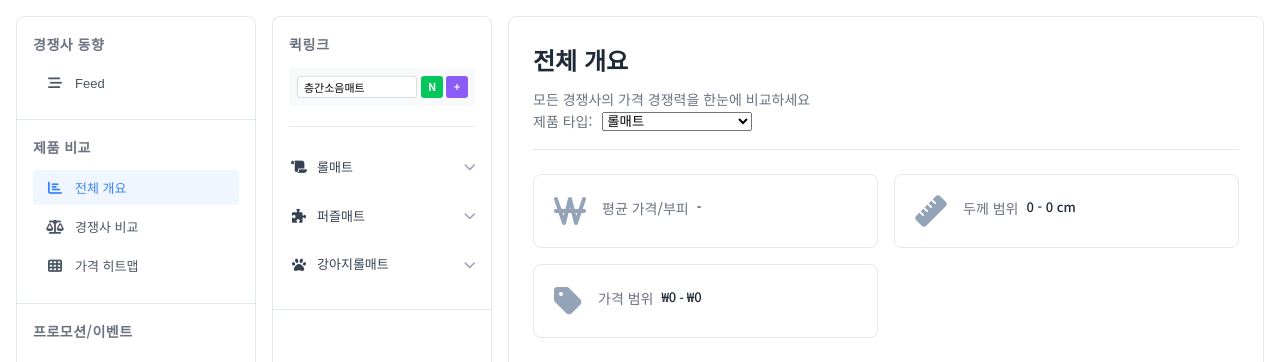
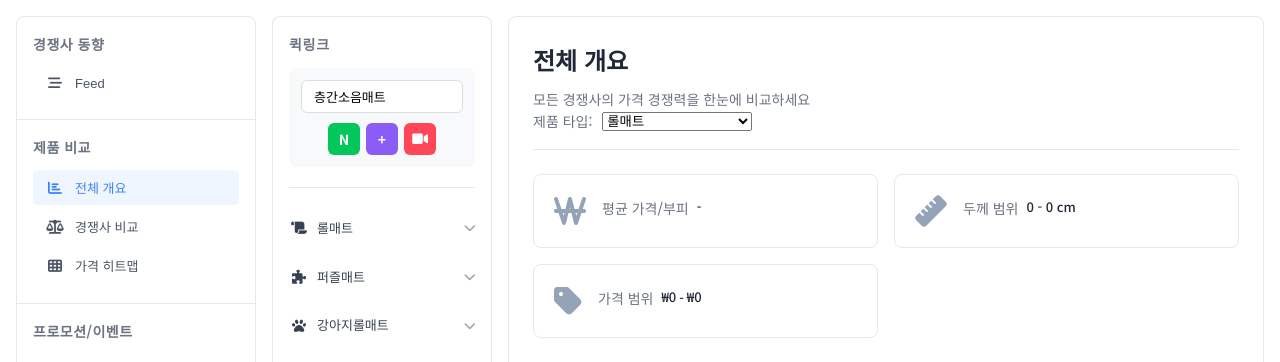
Before and after one commit to cjstmdduq/FollowScope, a Flask app: page /dashboard in a window 1280 px wide. Shown: the part 71-433 px from the top of the page. Run offline with Flask 3, Linux system fonts and the light colour scheme; data that the repository does not hold is empty.

Commit message:
feat: 퀵링크 쇼핑라이브 버튼 및 모바일 토글 기능 추가
- 쇼핑라이브 버튼에 FontAwesome video 아이콘 적용
- 입력창 크기 확대 (100% 너비) 및 버튼을 아래로 정렬
- 버튼 크기 32x32px로 확대, 간격 조정
- 모바일 퀵링크 토글 버튼 추가 (우측 하단 플로팅)
- 모바일에서 오른쪽 슬라이드 퀵링크 패널 구현
- 오버레이 클릭으로 닫기 기능 추가

```diff
--- a/web_app/static/css/style.css
+++ b/web_app/static/css/style.css
@@ -36,6 +36,14 @@ body {
     display: none;
 }
 
+.mobile-quicklinks-toggle {
+    display: none;
+}
+
+.quicklinks-overlay {
+    display: none;
+}
+
 /* Sidebar Overlay - Hidden by default */
 .sidebar-overlay {
     display: none;
@@ -1561,40 +1569,42 @@ footer .developer-info {
 
 /* Naver Search Styles */
 .naver-search-container {
-    padding: 8px;
+    padding: 12px;
     background: #f8f9fa;
-    border-radius: 4px;
-    margin-bottom: 12px;
+    border-radius: 8px;
+    margin-bottom: 16px;
 }
 
 .search-input-wrapper {
     display: flex;
-    gap: 4px;
+    flex-direction: column;
+    gap: 10px;
 }
 
 .search-input {
-    width: 120px;
-    padding: 4px 6px;
+    width: 100%;
+    padding: 8px 12px;
     border: 1px solid #ddd;
-    border-radius: 3px;
-    font-size: 11px;
+    border-radius: 6px;
+    font-size: 13px;
 }
 
 .search-buttons {
     display: flex;
-    gap: 3px;
+    gap: 6px;
+    justify-content: center;
 }
 
 .search-btn-icon {
-    width: 22px;
-    height: 22px;
+    width: 32px;
+    height: 32px;
     display: flex;
     align-items: center;
     justify-content: center;
     text-decoration: none;
-    border-radius: 3px;
+    border-radius: 6px;
     font-weight: bold;
-    font-size: 11px;
+    font-size: 14px;
     transition: all 0.2s;
 }
 
@@ -1614,6 +1624,15 @@ footer .developer-info {
 
 .search-btn-icon.plus-store:hover {
     background: #7c3aed;
+}
+
+.search-btn-icon.shopping-live {
+    background: #ff4757;
+    color: white;
+}
+
+.search-btn-icon.shopping-live:hover {
+    background: #ff3838;
 }
 
 .quicklinks-separator {
--- a/web_app/static/js/mobile.js
+++ b/web_app/static/js/mobile.js
@@ -11,8 +11,20 @@ function toggleMobileSidebar() {
     }
 }
 
-// Make function available globally
+// Toggle mobile quicklinks
+function toggleMobileQuicklinks() {
+    const quicklinks = document.getElementById('quickLinksPanel');
+    const overlay = document.querySelector('.quicklinks-overlay');
+
+    if (quicklinks && overlay) {
+        quicklinks.classList.toggle('mobile-active');
+        overlay.classList.toggle('active');
+    }
+}
+
+// Make functions available globally
 window.toggleMobileSidebar = toggleMobileSidebar;
+window.toggleMobileQuicklinks = toggleMobileQuicklinks;
 
 // Close sidebar when clicking on a menu item
 document.addEventListener('DOMContentLoaded', function() {
--- a/web_app/static/js/quicklinks.js
+++ b/web_app/static/js/quicklinks.js
@@ -132,6 +132,7 @@ function initializeQuickLinks() {
             <div class="search-buttons">
                 <a href="#" id="priceCompareLink" class="search-btn-icon price-compare" target="_blank" title="가격비교">N</a>
                 <a href="#" id="plusStoreLink" class="search-btn-icon plus-store" target="_blank" title="플러스스토어">+</a>
+                <a href="#" id="shoppingLiveLink" class="search-btn-icon shopping-live" target="_blank" title="쇼핑라이브"><i class="fas fa-video"></i></a>
             </div>
         </div>
     `;
@@ -197,12 +198,14 @@ function setupNaverSearch() {
     const searchInput = document.getElementById('naverSearchInput');
     const priceCompareLink = document.getElementById('priceCompareLink');
     const plusStoreLink = document.getElementById('plusStoreLink');
+    const shoppingLiveLink = document.getElementById('shoppingLiveLink');
 
     // Update links when input changes
     function updateLinks() {
         const query = encodeURIComponent(searchInput.value);
         priceCompareLink.href = `https://search.shopping.naver.com/search/all?query=${query}&frm=NVSCPRO&nl-ts-pid=jc8Hqdqo1SossD58I6CssssstJ0-084716&bt=-1`;
         plusStoreLink.href = `https://search.shopping.naver.com/ns/search?query=${query}`;
+        shoppingLiveLink.href = `https://shoppinglive.naver.com/search/lives?query=${query}`;
     }
 
     // Update links when input changes
--- a/web_app/templates/dashboard.html
+++ b/web_app/templates/dashboard.html
@@ -7,8 +7,16 @@
         <i class="fas fa-bars"></i>
     </button>
 
+    <!-- Mobile Quick Links Toggle -->
+    <button class="mobile-quicklinks-toggle" onclick="toggleMobileQuicklinks()">
+        <i class="fas fa-link"></i>
+    </button>
+
     <!-- Sidebar Overlay -->
     <div class="sidebar-overlay" onclick="toggleMobileSidebar()"></div>
+
+    <!-- Quicklinks Overlay -->
+    <div class="quicklinks-overlay" onclick="toggleMobileQuicklinks()"></div>
 
     <!-- Sidebar Navigation -->
     <div class="sidebar" id="sidebar">
```
Also changed, not shown: web_app/static/css/mobile.css (+57 -0 lines), 1 other file.
